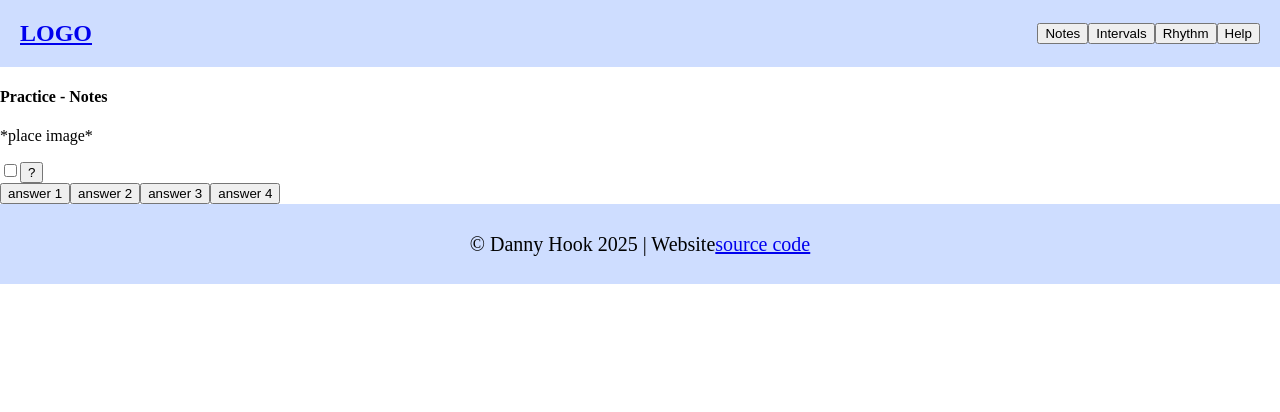
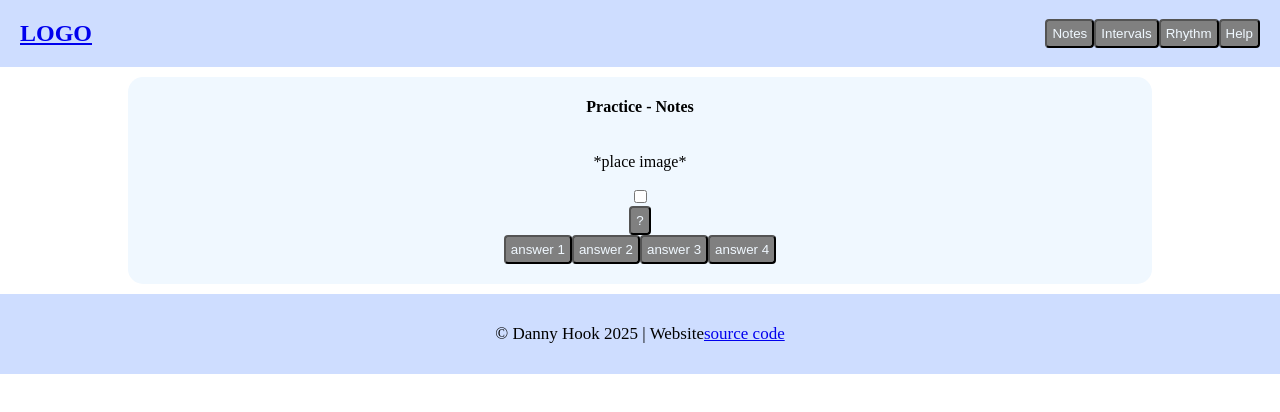
Before and after one commit to MostLikelyNotHuman/unit-1-final, a React (Vite) app in the folder final-project/: page /practice-notes in a window 1280 px wide. Shown: the top 412 px of the page. Built offline with nearby package versions, Linux system fonts and the light colour scheme; a web font is replaced by a local one.

Commit message:
quiz box, fighting the footer

```diff
--- a/final-project/src/App.css
+++ b/final-project/src/App.css
@@ -3,3 +3,21 @@
 body {
     font-family: 'Funnel Sans';
 }
+
+button {
+    color: aliceblue;
+    background-color: gray;
+    border-radius: 4px;
+    padding: 5px;
+}
+
+#quizBox {
+    display: flex;
+    flex-direction: column;
+    align-items: center;
+    background-color: aliceblue;
+    width: 80vw;
+    padding-bottom: 20px;
+    margin: 10px auto;
+    border-radius: 15px;
+}
--- a/final-project/src/components/HomePage.css
+++ b/final-project/src/components/HomePage.css
@@ -1,3 +1,9 @@
+
+main {
+    display: flex;
+    flex-direction: column;
+
+}
 
 #homepage-intro {
     display: flex;
@@ -18,3 +24,7 @@
     margin-bottom: 10px;
     border-radius: 15px;
 }
+
+#homepage-starting-prompt p {
+    padding: 0px 20px;
+}
--- a/final-project/src/components/pieces/Footer.css
+++ b/final-project/src/components/pieces/Footer.css
@@ -4,5 +4,5 @@ footer {
     justify-content: center;
     align-items: center;
     height: 80px;
-    font-size: 20px;
+    font-size: 17px;
 }
```
